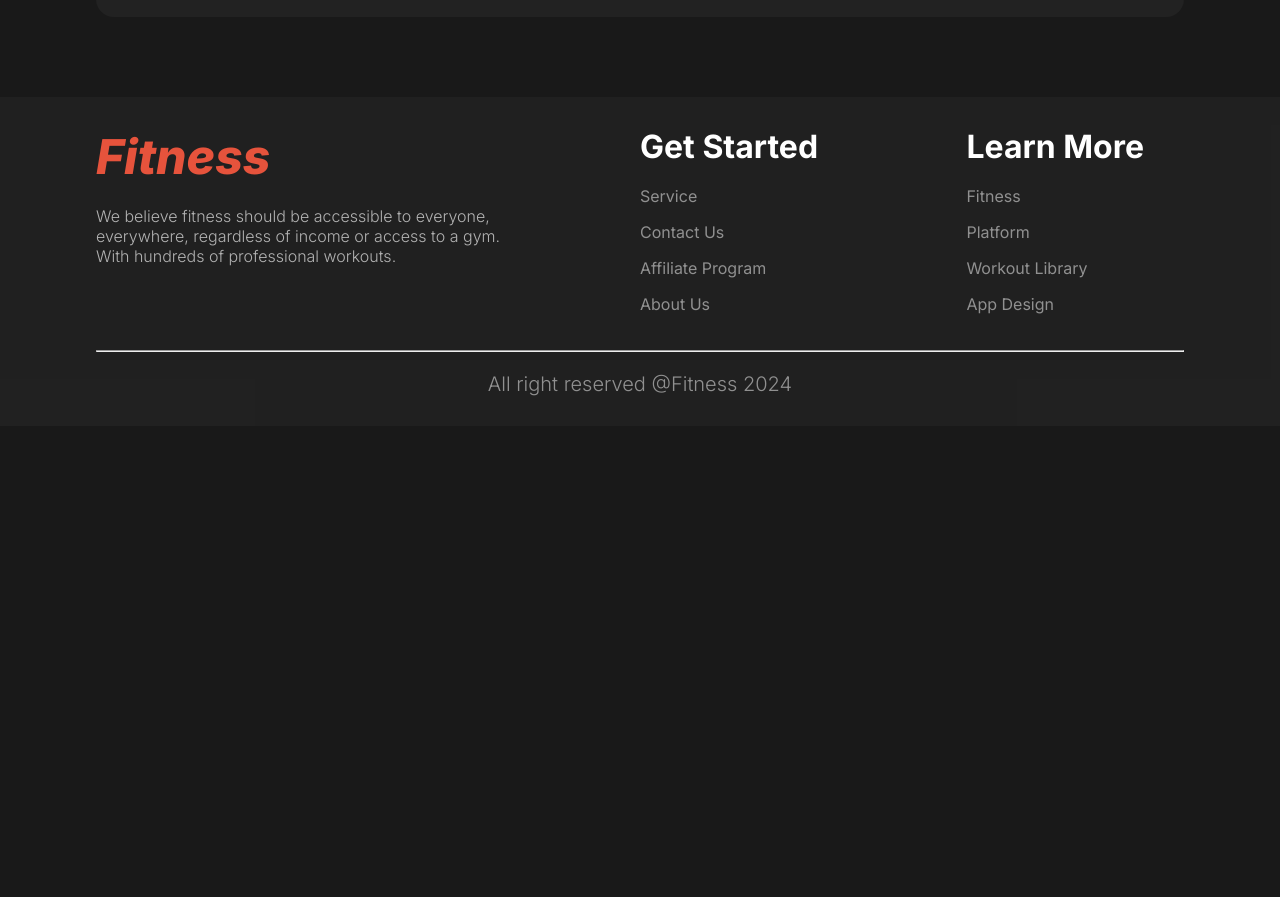
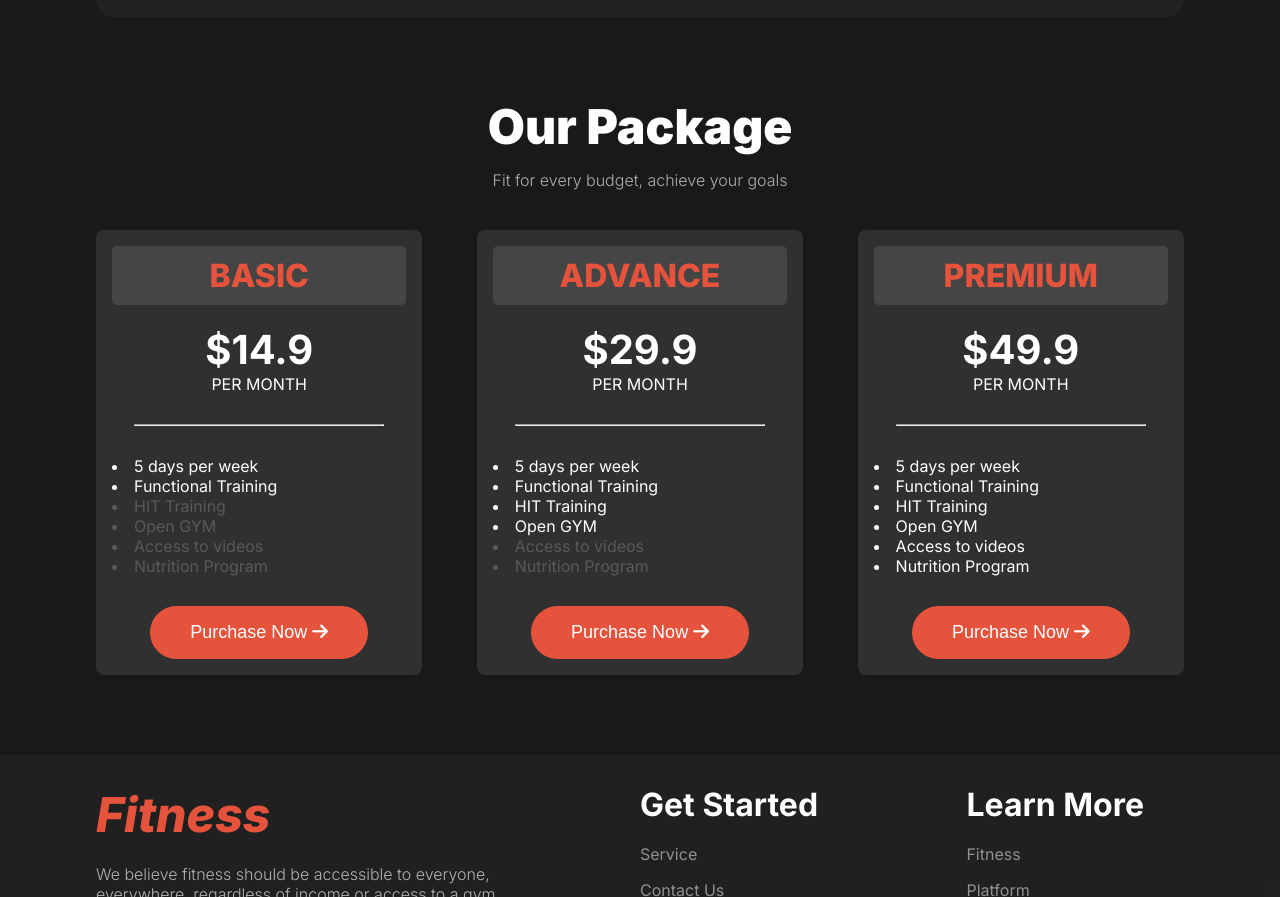
Before and after one commit to Jollypru/Assignment-2-versatile-ui, a plain HTML site: page index.html in a window 1280 px wide. Shown: the part 3178-4075 px from the top of the page. Before the commit the page ends 3604 px from the top, so only its background shows below. Drawn offline with Linux system fonts and the light colour scheme.

Commit message:
added unique section- our package

```diff
--- a/index.html
+++ b/index.html
@@ -8,6 +8,7 @@
     <link rel="preconnect" href="https://fonts.googleapis.com">
     <link rel="preconnect" href="https://fonts.gstatic.com" crossorigin>
     <link href="https://fonts.googleapis.com/css2?family=Dancing+Script:wght@400..700&display=swap" rel="stylesheet">
+    <script src="https://kit.fontawesome.com/19e1598854.js" crossorigin="anonymous"></script>
     <link rel="stylesheet" href="styles/style.css">
 </head>
 
@@ -21,6 +22,7 @@
                 <li>Contact</li>
                 <li>About</li>
             </ul>
+            <i class="fa-solid fa-bars"></i>
         </div>
         <div class="banner">
             <div class="banner-content">
@@ -185,6 +187,59 @@
                 </div>
             </div>
         </section>
+
+        <section class="our-package">
+            <h3 class="title">Our Package</h3>
+            <p class="description">Fit for every budget, achieve your goals</p>
+            <div class="package-card">
+                <div class="package-card-1">
+                    <h3 class="type">BASIC</h3>
+                    <h3 class="amount">$14.9</h3>
+                    <p>PER MONTH</p>
+                    <hr>
+                    <ul class="options">
+                        <li class="op-1-1">5 days per week</li>
+                        <li class="op-1-2">Functional Training</li>
+                        <li class="op-1-3">HIT Training</li>
+                        <li class="op-1-4">Open GYM</li>
+                        <li class="op-1-5">Access to videos</li>
+                        <li class="op-1-6">Nutrition Program</li>
+                    </ul>
+                    <button class="btn-primary">Purchase Now <i class="fa-solid fa-arrow-right"></i></button>
+                </div>
+                <div class="package-card-2">
+                    <h3 class="type">ADVANCE</h3>
+                    <h3 class="amount">$29.9</h3>
+                    <p>PER MONTH</p>
+                    <hr>
+                    <ul class="options">
+                        <li class="op-2-1">5 days per week</li>
+                        <li class="op-2-2">Functional Training</li>
+                        <li class="op-2-3">HIT Training</li>
+                        <li class="op-2-4">Open GYM</li>
+                        <li class="op-2-5">Access to videos</li>
+                        <li class="op-2-6">Nutrition Program</li>
+                    </ul>
+                    <button class="btn-primary">Purchase Now <i class="fa-solid fa-arrow-right"></i></button>
+                </div>
+                <div class="package-card-3">
+                    <h3 class="type">PREMIUM</h3>
+                    <h3 class="amount">$49.9</h3>
+                    <p>PER MONTH</p>
+                    <hr>
+                    <ul class="options">
+                        <li class="op-3-1">5 days per week</li>
+                        <li class="op-3-2">Functional Training</li>
+                        <li class="op-3-3">HIT Training</li>
+                        <li class="op-3-4">Open GYM</li>
+                        <li class="op-3-5">Access to videos</li>
+                        <li class="op-3-6">Nutrition Program</li>
+                    </ul>
+                    <button class="btn-primary">Purchase Now <i class="fa-solid fa-arrow-right"></i></button>
+                </div>
+            </div>
+
+        </section>
     </main>
     <footer class="footer-container">
         <div class="top-section">
--- a/styles/style.css
+++ b/styles/style.css
@@ -36,6 +36,7 @@
     color: white;
     font-size: 18px;
     font-weight: 500;
+    cursor: pointer;
   }
   .btn-secondary{
     border: 1px solid rgb(255, 255, 255);
@@ -46,6 +47,7 @@
     font-size: 18px;
     font-weight: 500;
     margin-right: 10px;
+    cursor: pointer;
   }
   .title{
     font-size: 3rem;
@@ -93,7 +95,9 @@
     border-radius: 39px;
     padding: 6px 20px;
   }
-
+  .fa-bars{
+    display: none;
+  }
   /* banner-styles */
   .banner{
     margin-top: 30px;
@@ -136,7 +140,7 @@
   }
   .banner-card-1{
     bottom: 50px;
-    left: -80px;
+    left: -15%;
     display: flex;
     align-items: center;
     gap: 10px;
@@ -282,6 +286,50 @@
     opacity: 0.7;
   }
 
+  /* our package styles */
+  .our-package{
+    width: 85%;
+    margin: 0 auto;
+    text-align: center;
+    margin-bottom: 80px;
+  }
+  .package-card{
+    display: flex;
+    justify-content: space-between;
+    gap: 20px;
+    margin-top: 40px;
+  }
+.package-card-1, .package-card-2, .package-card-3{
+  width: 30%;
+  text-align: center;
+  background: rgba(255, 255, 255, 0.1);
+  padding: 16px;
+  border-radius: 8px;
+}
+.type{
+  font-size: 2rem;
+  font-weight: 800;
+  background: rgba(255, 255, 255, 0.1);
+  color: #E6533C;
+  margin-bottom: 20px;
+  padding: 10px 0;
+  border-radius: 5px;
+}
+.amount{
+  font-size: 2.5rem;
+}
+.options{
+  list-style-position:inside;
+  text-align: start;
+  margin-top: 30px;
+  margin-bottom: 30px;
+}
+.package-card-1 p, .package-card-2 p, .package-card-3 p{
+  margin-bottom: 30px;
+}
+.op-1-3, .op-1-4, .op-1-5, .op-1-6, .op-2-5, .op-2-6{
+  color: rgba(255, 255, 255, 0.2);
+}
   /* footer styles */
   .footer-container{
     background: rgba(34, 34, 34, 0.9);
@@ -332,16 +380,19 @@
   }
   @media screen and (max-width: 576px) {
 
-    .banner, .card, .running-activity, .chart-and-calculator-container, .top-section{
+    .banner, .card, .running-activity, .chart-and-calculator-container, .top-section, .package-card{
         flex-direction: column;
     }
     .navbar > ul > li{
         display: none;
     }
+    .fa-bars{
+      display: inline;
+    }
     .banner{
         gap: 10px;
     }
-    .banner-content, .running-content, .calculator, .brand-info, .get-started, .learn-more{
+    .banner-content, .running-content, .calculator, .brand-info, .get-started, .learn-more, .package-card-1, .package-card-2, .package-card-3{
         width: 100%;
     }
     .banner-title{
```
